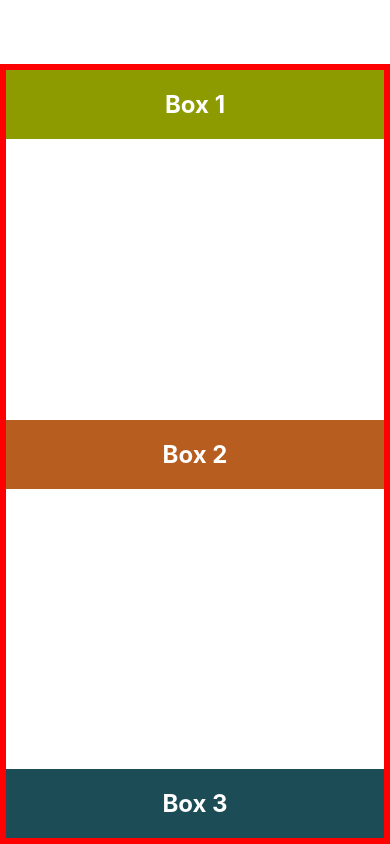
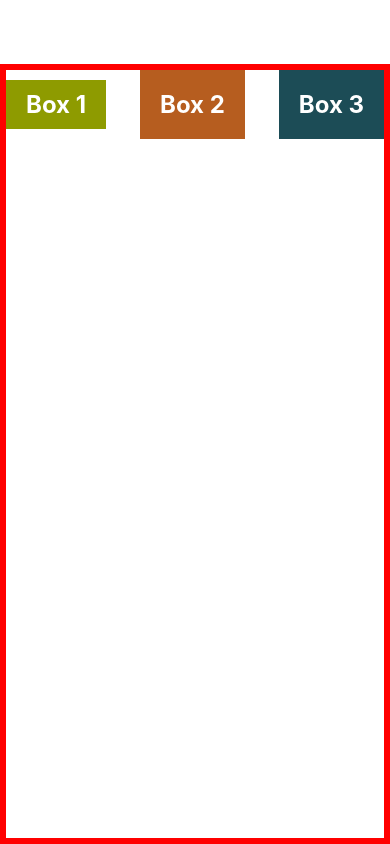
Before and after one commit to hAI-FA001/React-Native--Learn, a React Native app in the folder Layout/: screen / in a window 390 px wide. Built offline with nearby package versions, Linux system fonts and the light colour scheme.

Commit message:
alignItems + baseline

```diff
--- a/Layout/App.js
+++ b/Layout/App.js
@@ -7,7 +7,9 @@ export default function App() {
     // "flex: 1" to occupy all space
     // <View style={{ backgroundColor: 'plum', flex: 1 }}></View>
     <View style={styles.container}>
-      <Box style={{ backgroundColor: '#8e9b00' }}>Box 1</Box>
+      <Box style={{ backgroundColor: '#8e9b00', paddingVertical: 10 }}>
+        Box 1
+      </Box>
       <Box style={{ backgroundColor: '#b65d1f' }}>Box 2</Box>
       <Box style={{ backgroundColor: '#1c4c56' }}>Box 3</Box>
       {/* <Box style={{ backgroundColor: '#ab9156' }}>Box 4</Box> */}
@@ -26,7 +28,8 @@ const styles = StyleSheet.create({
     borderColor: 'red',
 
     flex: 1, // border shows it takes up all space rather than only space occupied by children
-    flexDirection: 'column',
+    flexDirection: 'row',
     justifyContent: 'space-between',
+    alignItems: 'baseline', // content/text will be aligned on same baseline
   },
 })
```
